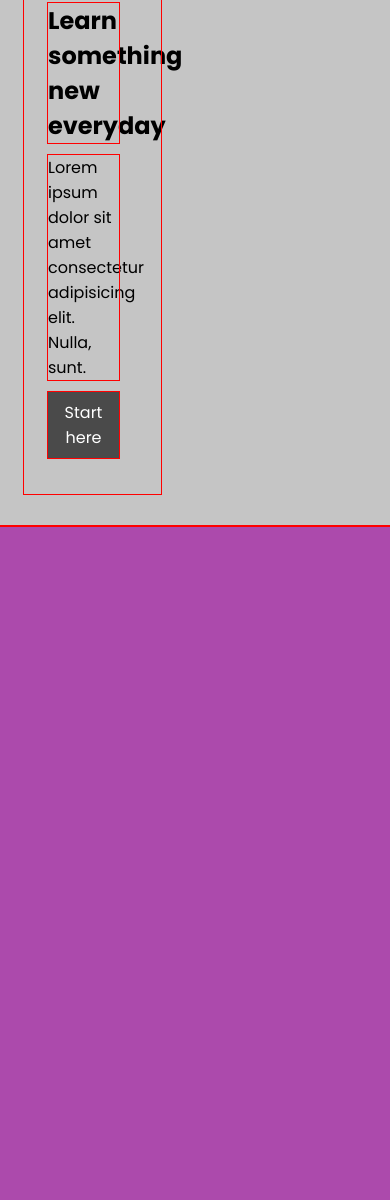
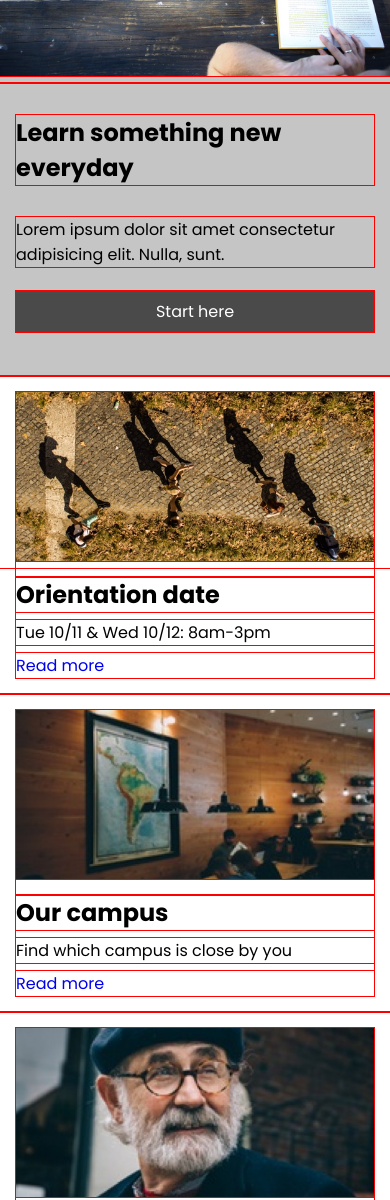
Before and after one commit to ThanakornRakrian/36-meng-colmar, a plain HTML site: page index.html in a window 390 px wide. Shown: the part 276-1476 px from the top of the page. Before the commit the page ends 844 px from the top, so only its background shows below. Drawn offline with Linux system fonts and the light colour scheme.

Commit message:
infomation section, im so tired

```diff
--- a/index.html
+++ b/index.html
@@ -40,16 +40,79 @@
       </nav>
     </header>
     <main>
-        <section class="hero">
-            <div class="hero-1">
-                <img src="./assets/banner.jpg" alt="banner">
+      <section class="hero">
+        <div class="hero-1">
+          <img src="./assets/banner.jpg" alt="banner" />
+        </div>
+        <div class="hero-2">
+          <h1 class="heroTitle">Learn something new everyday</h1>
+          <p class="heroParagraph">
+            Lorem ipsum dolor sit amet consectetur adipisicing elit. Nulla,
+            sunt.
+          </p>
+          <a href="#" class="button">Start here</a>
+        </div>
+      </section>
+      <section class="infomation">
+        <div class="infoMain">
+          <div class="infoMainPic">
+            <img src="./assets/information-main.jpg" alt="Emanuel" />
+          </div>
+          <div class="infoMainContent">
+            <h1>It doesn't hurt to keep practicing</h1>
+            <p>
+              Lorem ipsum dolor sit amet consectetur adipisicing elit. Quos
+              architecto aperiam distinctio, dolore, numquam facilis aspernatur
+              ipsam laboriosam nesciunt aliquid id quibusdam non error?
+              Repellendus iste architecto soluta quas dolorem.
+            </p>
+            <p>Emanuel, Sr Strategist at Hiring.com</p>
+          </div>
+        </div>
+        <div class="infoRight">
+          <div class="info infoFirst">
+            <div class="infoPic infoFirst-1">
+              <img src="./assets/information-orientation.jpg" alt="" />
             </div>
-            <div class="hero-2">
-                <h1>Learn something new everyday</h1>
-                <p>Lorem ipsum dolor sit amet consectetur adipisicing elit. Nulla, sunt.</p>
-                <a href="#" class="button">Start here</a>
+            <div class="infoPicMobile">
+              <img src="./assets/information-orientation-mobile.jpg" alt="" />
             </div>
-        </section>
+            <div class="infoContent infoFirst-2">
+              <h2>Orientation date</h2>
+              <p>Tue 10/11 & Wed 10/12: 8am-3pm</p>
+              <a href="#" class="readMore">Read more</a>
+            </div>
+          </div>
+          <div class="info infoSecond">
+            <div class="infoPic infoSecoud-1">
+              <img src="./assets/information-campus.jpg" alt="" />
+            </div>
+            <div class="infoPicMobile">
+              <img src="./assets/information-campus-mobile.jpg" alt="" />
+            </div>
+            <div class="infoContent infoSecoud-2">
+              <h2>Our campus</h2>
+              <p>Find which campus is close by you</p>
+              <a href="#" class="readMore">Read more</a>
+            </div>
+          </div>
+          <div class="info infoThird">
+            <div class="infoPic infoThird-1">
+              <img src="./assets/information-guest-lecture.jpg" alt="" />
+            </div>
+            <div class="infoPicMobile">
+              <img src="./assets/information-guest-lecture-mobile.jpg" alt="" />
+            </div>
+            <div class="infoContent infoThird-2">
+              <h2>Our guest lecture</h2>
+              <p>
+                Join a keynote with Oliver Sack about music in medical treatment
+              </p>
+              <a href="#" class="readMore">Read more</a>
+            </div>
+          </div>
+        </div>
+      </section>
     </main>
     <footer></footer>
   </body>
--- a/style.css
+++ b/style.css
@@ -19,6 +19,7 @@ body {
   font-family: "Poppins", sans-serif;
 }
 
+/* ----------nav bar---------- */
 nav {
   background-color: #fff;
   width: 100%;
@@ -70,6 +71,7 @@ div.logo {
   display: none;
 }
 
+/* ----------section hero---------- */
 section.hero {
   background-color: var(--main-color);
   display: flex;
@@ -108,7 +110,82 @@ section.hero {
   background-color: pink;
 }
 
-@media (max-width: 720px) {
+/* ---------- section infomation ---------- */
+
+.infomation {
+    width: 100%;
+    display: flex;
+    padding: 32px 0 0 24px;
+    background-color: white;
+    div.infoMain {
+        width: 60%;
+        padding: 0 24px 0 0;
+        div.infoMainPic {
+            width: 100%;
+            padding-bottom: 32px;
+            img {
+                width: 100%;
+            }
+        }
+        div.infoMainContent {
+            width: 100%;
+            h1{
+                margin-bottom: 24px;
+            }
+            p {
+                margin-bottom: 32px;
+            }
+        }
+    }
+    div.infoRight {
+        display: flex;
+        flex-direction: column;
+        width: 40%;
+        div.info{
+            display: flex;
+            align-items: center;
+            width: 100%;
+            div.infoPic{
+                width: 35%;
+                height: auto;
+                padding: 16px;
+                img {
+                    width: 100%;
+                }
+            }
+            div.infoContent {
+                display: flex;
+                flex-direction: column;
+                h2 {
+                    margin-bottom: 8px;
+                    width: 100%;
+                }
+                p {
+                    margin-bottom: 8px;
+                    width: 100%;
+                }
+                a {
+                    width: 100%;
+                    text-decoration: none;
+                }
+            }
+        }
+    }
+}
+
+div.infoContent {
+    width: 65%;
+}
+.infoPicMobile {
+    display: none;
+}
+
+/* ------------------------------------------ */
+
+/* Responsive Web Design */
+
+@media (max-width: 480px) {
+  /*---------- nav bar mobile ---------*/
   .navList {
     display: none;
   }
@@ -134,8 +211,59 @@ section.hero {
       }
     }
   }
-
-  .hero {
+  /* ---------- section hero mobile ---------- */
+  section.hero {
     flex-direction: column;
+    width: 100%;
+    padding: 0;
+    div.hero-1 {
+      width: 100%;
+    }
+    div.hero-2 {
+      padding: 32px 16px;
+      width: 100%;
+      h1 {
+        width: 100%;
+        margin-bottom: 32px;
+      }
+      p {
+        width: 100%;
+        margin-bottom: 24px;
+      }
+      a {
+        width: 100%;
+      }
+    }
+  }
+  /* ---------- infomation mobile ---------- */
+  .infomation {
+    width: 100%;
+    padding: 0;
+    div.infoMain , div.infoPic{
+        display: none;
+    }
+    div.infoPicMobile {
+        display: flex;
+    }
+    div.infoRight{
+        width: 100%;
+        display: flex;
+    }
+    div.info {
+        display: flex;
+        flex-direction: column;
+        width: 100%;
+        padding: 16px;
+        div.infoPicMobile{
+            width: 100%;
+            padding-bottom: 16px;
+            img {
+                width: 100%;
+            }
+        }
+        div.infoContent{
+            width: 100%;
+        }
+    }
   }
 }
```
